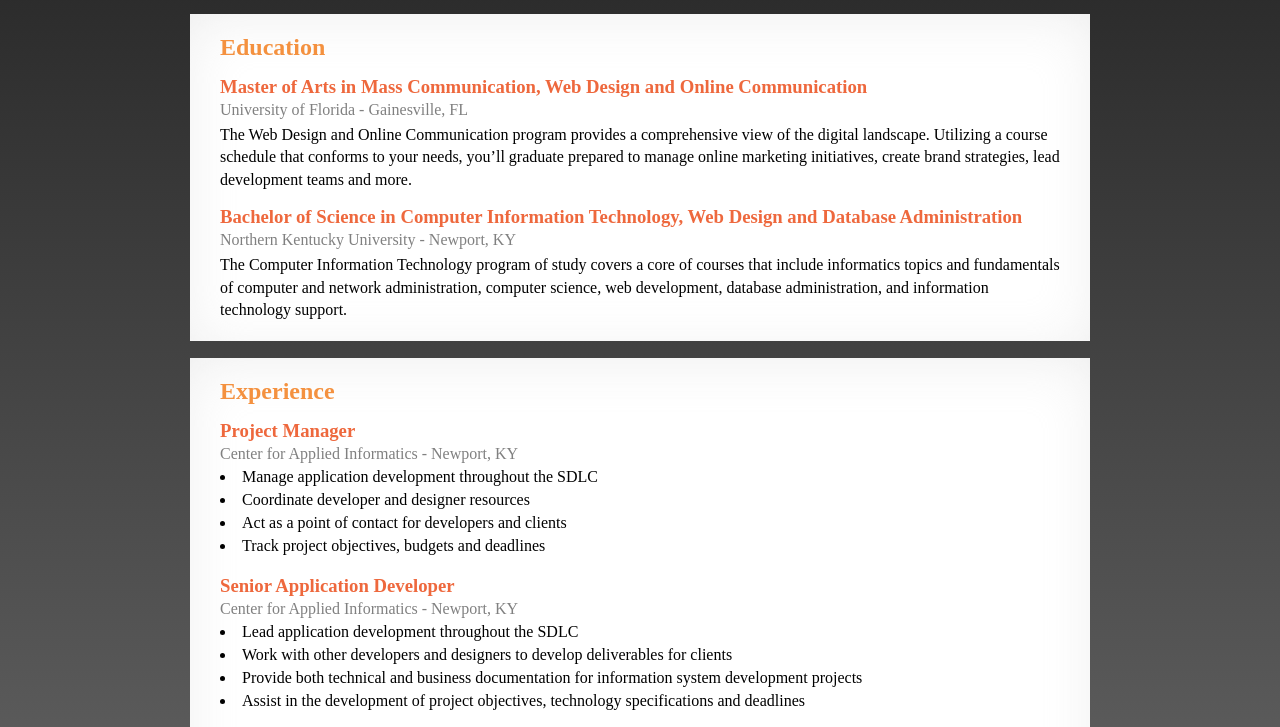
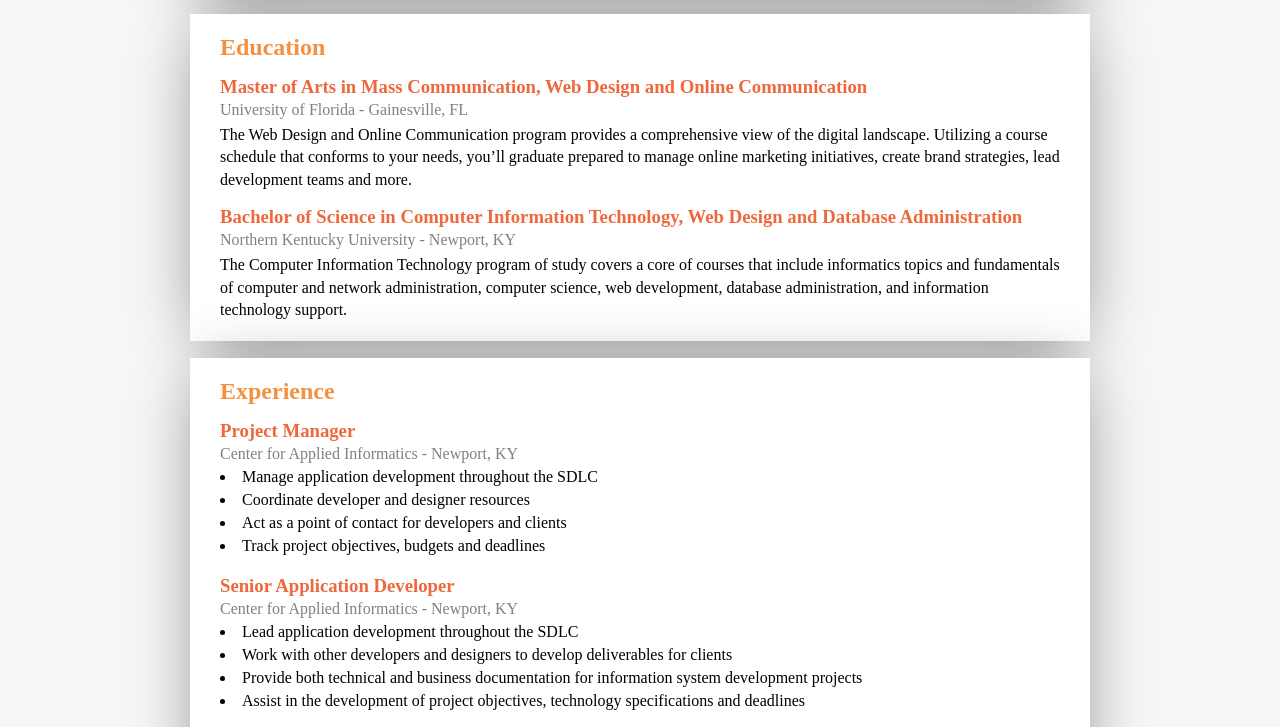
Before and after one commit to hockenburj1/project_resume_hockenbury_jesse, a plain HTML site: page index.html in a window 1280 px wide. Shown: the part 371-1098 px from the top of the page. Drawn offline with nearby package versions, Linux system fonts and the light colour scheme; some packages are replaced by stand-ins of ours.

Commit message:
adjusted background to work with shadows

```diff
--- a/css/main.css
+++ b/css/main.css
@@ -1,7 +1,7 @@
 body {
     margin: 0;
     padding: 0;
-    background: linear-gradient(to bottom, rgba(21, 21, 21, 1) 0%, #939393 100%);
+    background-color: #f6f6f6;
     box-sizing: border-box;
 }
 
@@ -20,7 +20,7 @@
     padding: 20px 30px;
     -webkit-box-shadow: 0 7px 63px -12px rgba(0, 0, 0, 0.49);
     -moz-box-shadow: 0 7px 63px -12px rgba(0, 0, 0, 0.49);
-    box-shadow: inset 0 7px 63px -12px rgba(212, 212, 212, 0.49);
+    box-shadow: 0 7px 63px -12px rgba(0, 0, 0, 0.49);
 }
 
 h2 {
```
